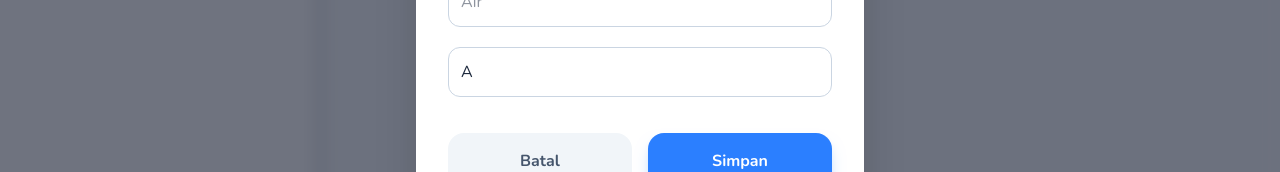
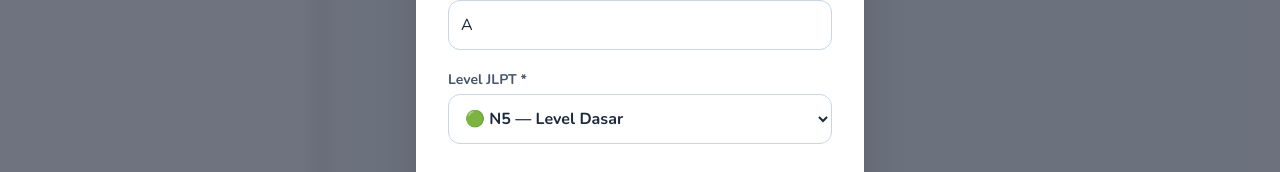
Before and after one commit to miqbaljaffar/kanji-game, a Next.js app: page /dashboard in a window 1280 px wide. Both pictures are taken after a click on the button "TAMBAH KANJI". Shown: the part 442-614 px from the top of the page. Built offline with nearby package versions, Linux system fonts and the light colour scheme; no server answers; the database is empty.

Commit message:
fix again

```diff
--- a/components/dashboard/BunpouForm.tsx
+++ b/components/dashboard/BunpouForm.tsx
@@ -9,7 +9,7 @@ interface BunpouFormProps {
 
 export function BunpouForm({ initialData, onSave, onClose }: BunpouFormProps) {
   const [formData, setFormData] = useState<BunpouEntry>(initialData || {
-    id: '', sentence: '', translation: '', options: ['', '', '', ''], correctOption: ''
+    id: '', sentence: '', translation: '', options: ['', '', '', ''], correctOption: '', level: 'N5'
   });
 
   const handleChange = (e: React.ChangeEvent<HTMLInputElement | HTMLSelectElement>) => {
@@ -76,6 +76,14 @@ export function BunpouForm({ initialData, onSave, onClose }: BunpouFormProps) {
             </select>
           </div>
 
+          <div>
+            <label className="block text-sm font-bold text-slate-600 mb-1">Level JLPT *</label>
+            <select required name="level" value={formData.level} onChange={handleChange} className="w-full border border-slate-300 rounded-xl p-3 focus:ring-2 focus:ring-green-500 outline-none bg-white font-bold">
+              <option value="N5">🟢 N5 — Level Dasar</option>
+              <option value="N4">🔵 N4 — Level Menengah</option>
+            </select>
+          </div>
+
           <div className="pt-2 flex gap-3">
             <button type="button" onClick={onClose} className="flex-1 bg-slate-200 text-slate-700 font-bold py-3 rounded-xl hover:bg-slate-300 transition-colors">Batal</button>
             <button type="submit" disabled={!isFormValid} className="flex-1 bg-green-600 disabled:bg-green-300 text-white font-bold py-3 rounded-xl hover:bg-green-700 transition-colors shadow-sm shadow-green-600/30">Simpan Tata Bahasa</button>
--- a/components/dashboard/KanjiForm.tsx
+++ b/components/dashboard/KanjiForm.tsx
@@ -19,7 +19,8 @@ export function KanjiForm({ initialData, onSave, onClose }: KanjiFormProps) {
       hiragana: "",
       romaji: "",
       arti: "",
-      category: "A" // ✅ FIX: Diubah menjadi string sesuai dengan interface KanjiEntry
+      category: "A",
+      level: "N5",
     }
   );
 
@@ -95,17 +96,36 @@ export function KanjiForm({ initialData, onSave, onClose }: KanjiFormProps) {
 
             {/* CATEGORY INPUT */}
             <input
-              type="text" // ✅ FIX: Diubah menjadi text karena category bertipe string
+              type="text"
               value={formData.category}
               onChange={(e) =>
                 setFormData({
                   ...formData,
-                  category: e.target.value, // ✅ FIX: Hapus Number()
+                  category: e.target.value,
                 })
               }
               placeholder="Kategori (Misal: A, B, N4, dst)"
               className="w-full border border-slate-300 rounded-xl p-3 focus:ring-2 focus:ring-blue-500 outline-none"
             />
+
+            {/* LEVEL SELECT */}
+            <div>
+              <label className="block text-sm font-bold text-slate-600 mb-1">Level JLPT *</label>
+              <select
+                required
+                value={formData.level}
+                onChange={(e) =>
+                  setFormData({
+                    ...formData,
+                    level: e.target.value as "N5" | "N4",
+                  })
+                }
+                className="w-full border border-slate-300 rounded-xl p-3 focus:ring-2 focus:ring-blue-500 outline-none bg-white font-bold"
+              >
+                <option value="N5">🟢 N5 — Level Dasar</option>
+                <option value="N4">🔵 N4 — Level Menengah</option>
+              </select>
+            </div>
 
           </div>
 
```
